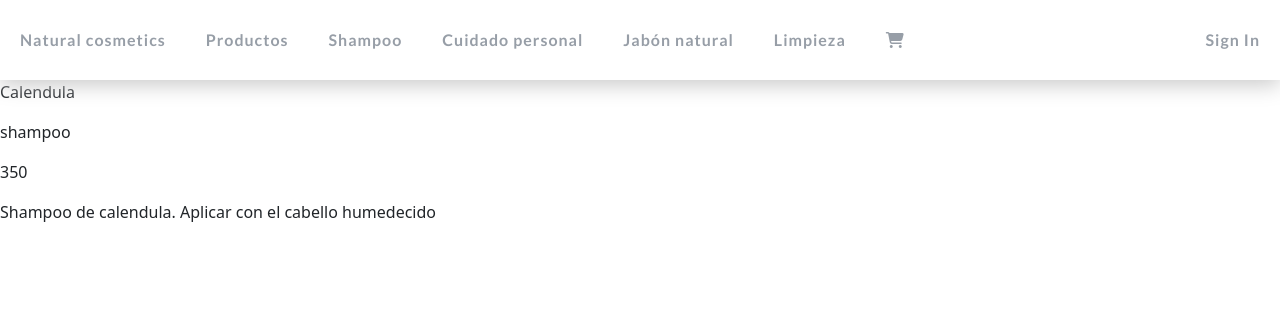
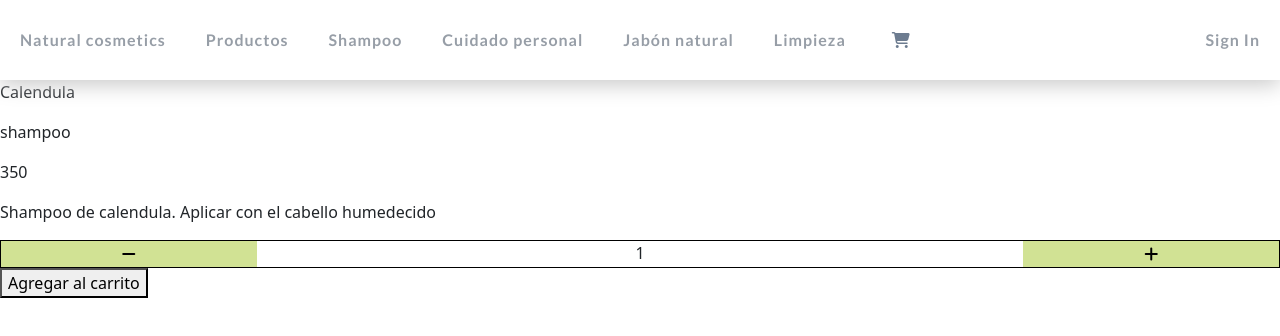
Before and after one commit to lucianop3196/natural-cosmetics, a React (Create React App) app: page /detail/1 in a window 1280 px wide. Shown: the top 336 px of the page. Built offline with nearby package versions, Linux system fonts and the light colour scheme.

Commit message:
Implementación de la función onAdd en el componente ItemDetail para almacenar la cantidad de poducto agregado al carrito

```diff
--- a/src/components/Item.jsx
+++ b/src/components/Item.jsx
@@ -1,4 +1,3 @@
-import ItemCount from "./ItemCount";
 import "../styles/Item.css"
 import {Link} from "react-router-dom";
 
@@ -9,7 +8,6 @@ function Item({prod}) {
       <div>{prod.price}</div>
       <img src={prod.pictureURL} alt={`Imagen del producto: ${prod.name}`} />
       <Link to={`/detail/${prod.id}`}><button>Detalles</button></Link>
-      <ItemCount props={prod}/>
     </div>
   );
 }
--- a/src/components/ItemCount.jsx
+++ b/src/components/ItemCount.jsx
@@ -1,11 +1,11 @@
 import React, { useState } from "react";
 import "../styles/ItemCount.css";
 
-function ItemCount({ props }) {
-  const [count, setCount] = useState(props.initial);
+function ItemCount({ stock, onAdd, initial }) {
+  const [count, setCount] = useState(initial);
 
   const addProduct = () => {
-    if (count < props.stock) {
+    if (count < stock) {
       setCount(count + 1);
     }
   };
@@ -16,6 +16,7 @@ function ItemCount({ props }) {
   };
 
   return (
+    <>
       <div className="itemCount">
         <button onClick={removeProduct} className="counterButton">
           <i className="fas fa-minus"></i>
@@ -25,6 +26,8 @@ function ItemCount({ props }) {
           <i className="fas fa-plus"></i>
         </button>
       </div>
+      <button onClick={() => onAdd(count)}>Agregar al carrito</button>
+    </>
   );
 }
 
--- a/src/components/ItemDetail.jsx
+++ b/src/components/ItemDetail.jsx
@@ -1,10 +1,34 @@
+import { useState } from "react";
+import ItemCount from "./ItemCount";
+import { Link } from "react-router-dom";
+
 function ItemDetail({ props }) {
+  const [quantity, setQuantity] = useState(1);
+  const [purchaseQ, setPurchaseQ] = useState(false);
+
+  const onAdd = (count) => {
+    setQuantity(count);
+    setPurchaseQ(true);
+    if (count > 1) {
+      return alert(`Cantidad agregada al carrito: ${count} unidades`);
+    } else {
+      return alert(`Cantidad agregada al carrito: ${count} unidad`);
+    }
+  };
+
   return (
     <>
       <p>{props.name}</p>
       <p>{props.category}</p>
       <p>{props.price}</p>
       <p>{props.detail}</p>
+      {purchaseQ ? (
+        <Link to={"/cart"}>
+          <button>Continuar la compra</button>
+        </Link>
+      ) : (
+        <ItemCount stock={props.stock} onAdd={onAdd} initial={quantity} />
+      )}
     </>
   );
 }
--- a/src/components/Navbar.jsx
+++ b/src/components/Navbar.jsx
@@ -12,7 +12,7 @@ function NavBar() {
       <Link to={"/category/cuidado personal"}>Cuidado personal</Link>
       <Link to={"/category/jabon"}>Jabón natural</Link>
       <Link to={"/category/limpieza"}>Limpieza</Link>
-      <CartWidget/>
+      <Link to={"/cart"}><CartWidget/></Link>
       <a className="signIn" href="/signIn">
         Sign In
       </a>
--- a/src/styles/Navbar.css
+++ b/src/styles/Navbar.css
@@ -20,7 +20,7 @@
 }
 
 .navbar a,
-.navbar span, .navbar .cartWidget {
+.navbar span {
   font-family: "Lato", sans-serif;
   font-size: 16px;
   letter-spacing: 1px;
@@ -34,8 +34,7 @@
   position: relative;
 }
 
-.navbar a:hover,
-.navbar .cartWidget:hover {
+.navbar a:hover {
   -webkit-transition: 0.3s;
   transition: 0.3s;
   color: #8f42ec;
@@ -43,8 +42,7 @@
   cursor: pointer;
 }
 
-.navbar a:after,
-.navbar .cartWidget:after {
+.navbar a:after {
   content: "";
   position: absolute;
   width: 100%;
@@ -58,8 +56,7 @@
   transition: 0.3s;
 }
 
-.navbar a:hover:after,
-.navbar .cartWidget:hover:after {
+.navbar a:hover:after {
   -webkit-transform: scale(1, 1);
           transform: scale(1, 1);
   width: 100%;
--- a/src/styles/Navbar.scss
+++ b/src/styles/Navbar.scss
@@ -11,7 +11,7 @@
   justify-content: flex-start;
   box-shadow: 0px 5px 20px  rgb(202, 202, 202);
   a,
-  span, .cartWidget {
+  span {
     font-family: "Lato", sans-serif;
     font-size: 16px;
     letter-spacing: 1px;
@@ -22,15 +22,13 @@
     text-decoration: none;
     position: relative;
   }
-  a:hover,
-  .cartWidget:hover {
+  a:hover {
     transition: 0.3s;
     color: #8f42ec;
     text-shadow: 0px 0px 0.5px black;
     cursor: pointer;
   }
-  a:after,
-  .cartWidget:after {
+  a:after {
     content: "";
     position: absolute;
     width: 100%;
@@ -41,8 +39,7 @@
     transform: scale(0, 1);
     transition: 0.3s;
   }
-  a:hover:after,
-  .cartWidget:hover:after {
+  a:hover:after {
     transform: scale(1, 1);
     width: 100%;
   }
```
Also changed, not shown: 1 other file (tests, documents, lock files or other folders). Lines whose indentation alone changed are shown as unchanged.
